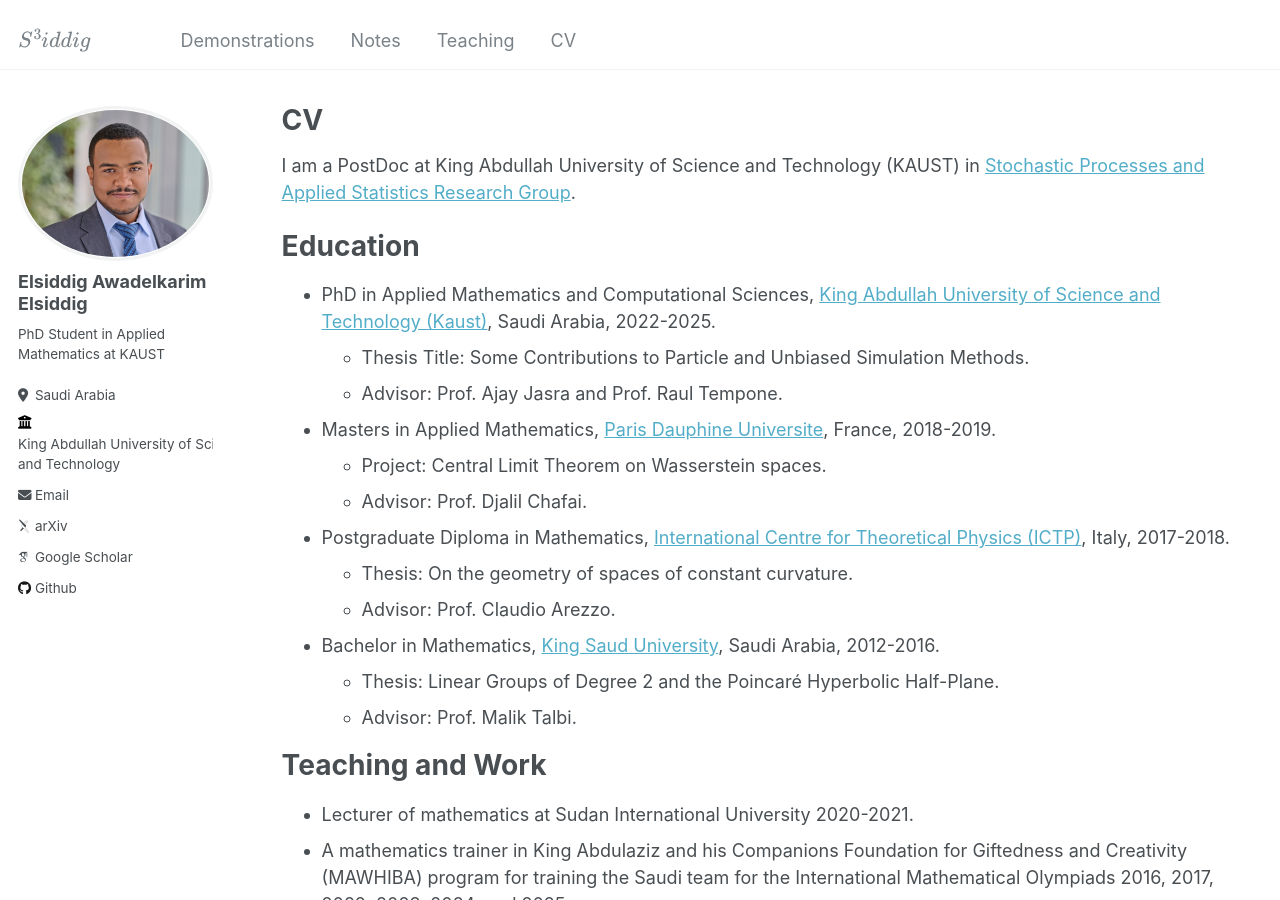
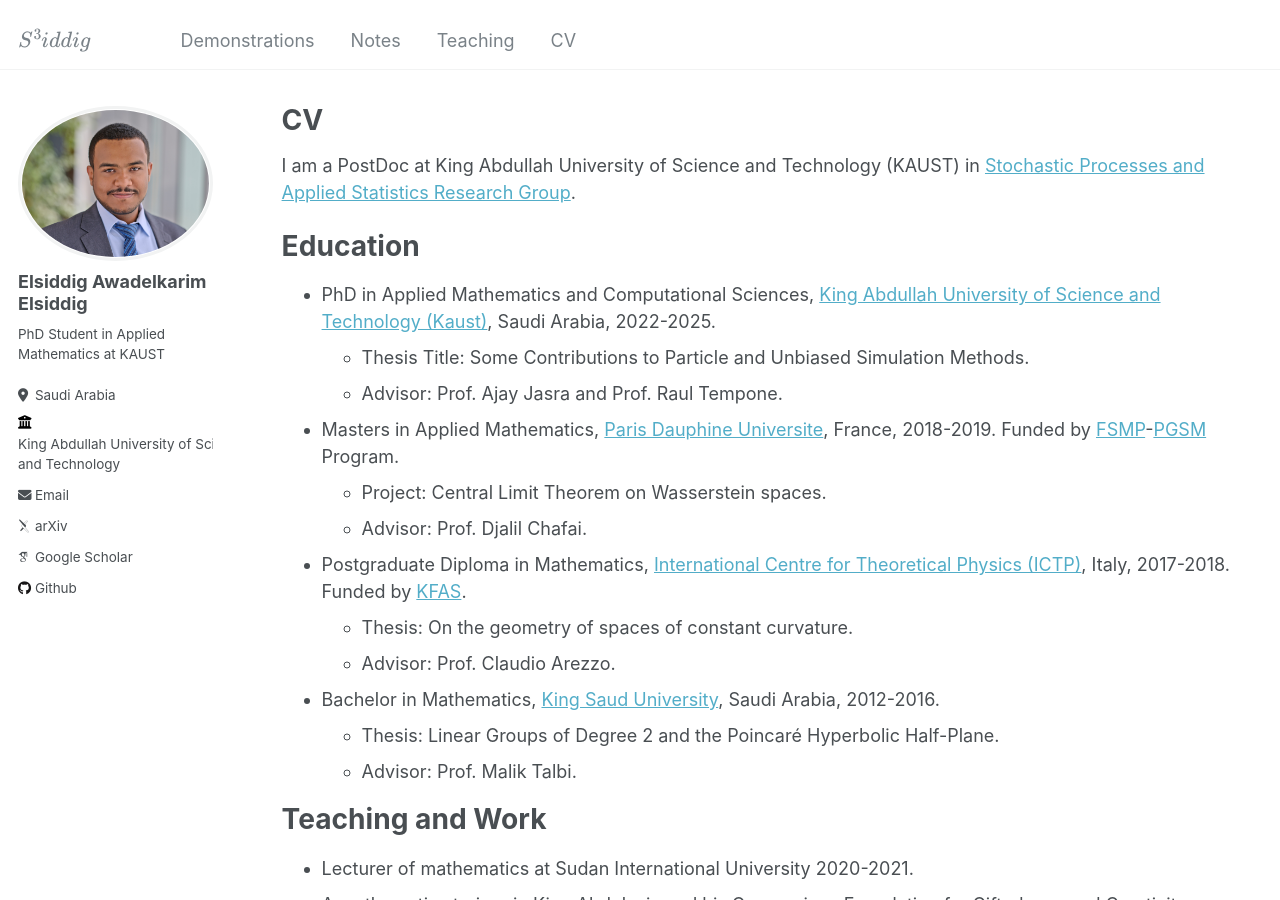
Before and after one commit to siddigss/siddigss.github.io, a Jekyll site: the page built from _pages/cv.md, in a window 1280 px wide and 900 px high. Built offline with Jekyll 4.4.1, drawn with Linux system fonts in a browser that asks for light colours; some web fonts are replaced.

Commit message:
Update cv.md

```diff
--- a/_pages/cv.md
+++ b/_pages/cv.md
@@ -16,10 +16,10 @@ Education
 * PhD in Applied Mathematics and Computational Sciences, [King Abdullah University of Science and Technology (Kaust)](https://www.kaust.edu.sa/en/), Saudi Arabia, 2022-2025.
     * Thesis Title: Some Contributions to Particle and Unbiased Simulation Methods.
     * Advisor: Prof. Ajay Jasra and Prof. Raul Tempone.
-* Masters in Applied Mathematics, [Paris Dauphine Universite](https://dauphine.psl.eu/en/), France, 2018-2019.
+* Masters in Applied Mathematics, [Paris Dauphine Universite](https://dauphine.psl.eu/en/), France, 2018-2019. Funded by [FSMP](https://www.sciencesmaths-paris.fr/en/)-[PGSM](https://sciencesmaths-paris.fr/en/pgsm-master) Program.
     * Project: Central Limit Theorem on Wasserstein spaces.
     * Advisor: Prof. Djalil Chafai.
-* Postgraduate Diploma in Mathematics, [International Centre for Theoretical Physics (ICTP)](https://www.ictp.it/), Italy, 2017-2018.
+* Postgraduate Diploma in Mathematics, [International Centre for Theoretical Physics (ICTP)](https://www.ictp.it/), Italy, 2017-2018. Funded by [KFAS](https://www.kfas.org/).
     * Thesis: On the geometry of spaces of constant curvature.
     * Advisor: Prof.  Claudio Arezzo.
 * Bachelor in Mathematics, [King Saud University](https://www.ksu.edu.sa/en), Saudi Arabia, 2012-2016.
```
